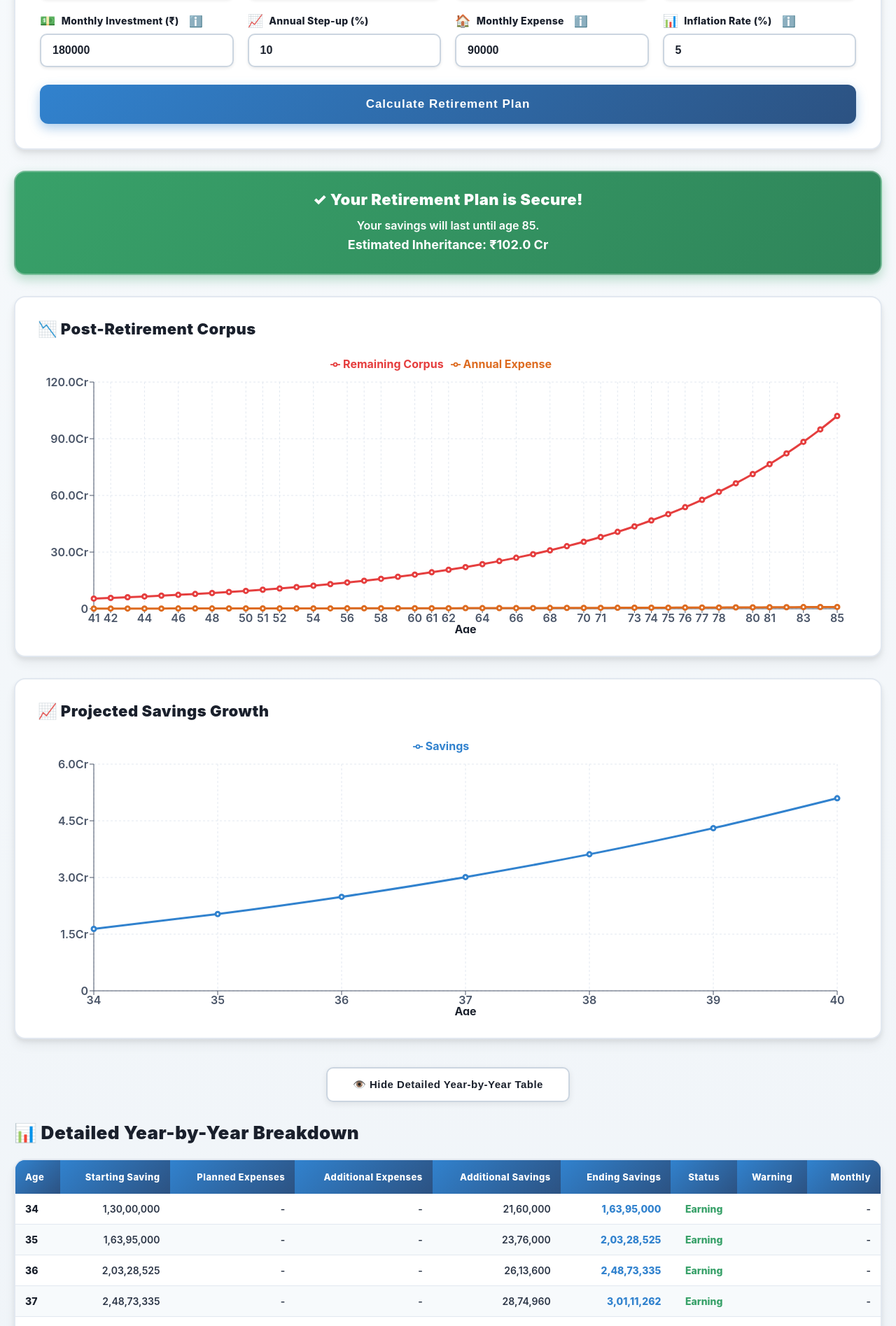
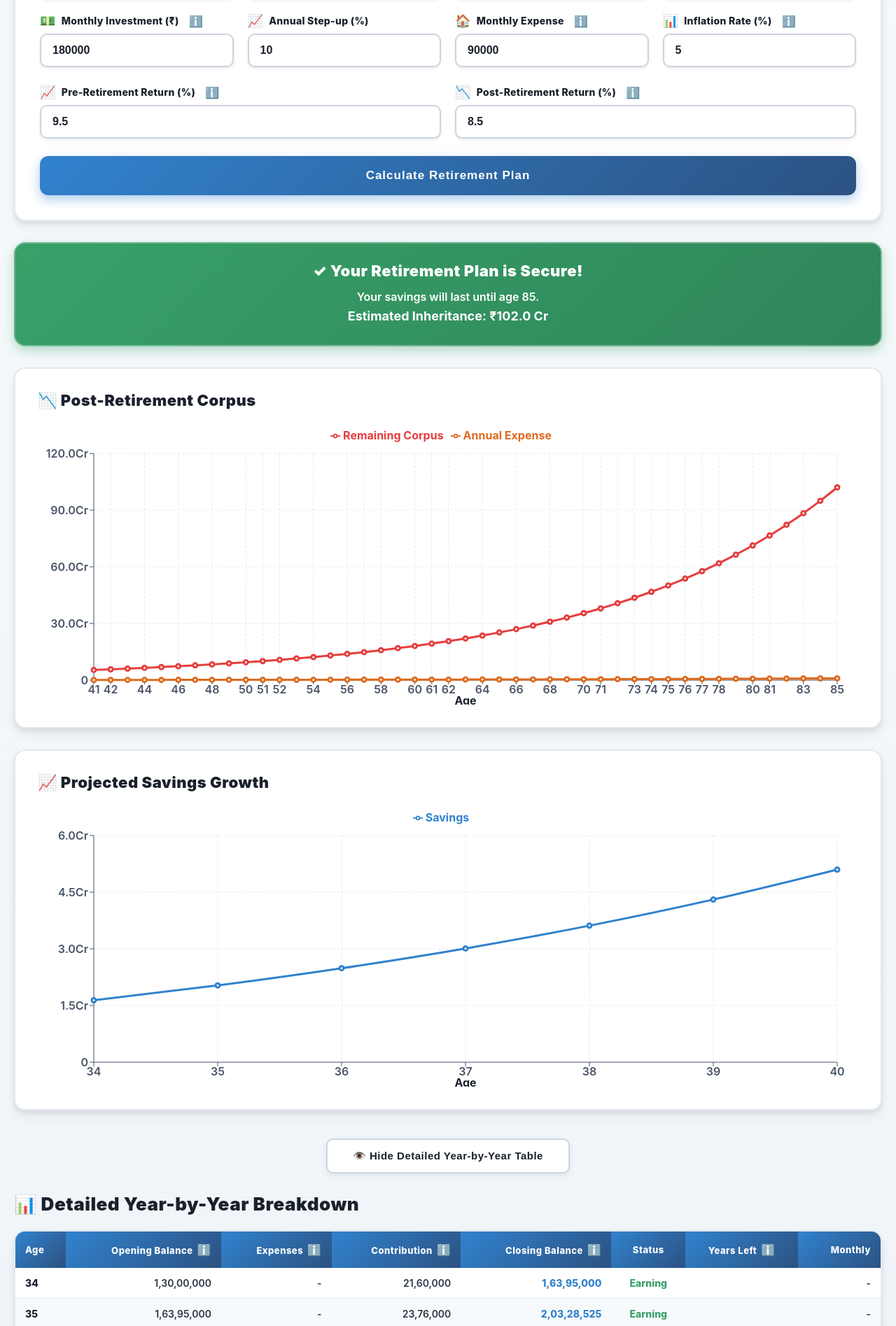
Before and after one commit to IamAKhtar/RetirementPlanner, a Next.js app: page / in a window 1280 px wide. Shown: the part 340-2235 px from the top of the page at 70% size. Built offline with nearby package versions, Linux system fonts and the light colour scheme.

Commit message:
Added choices

```diff
--- a/pages/index.js
+++ b/pages/index.js
@@ -9,7 +9,9 @@ const initialInputs = {
   monthlyInvestment: 180000,
   stepUpRate: 0.1,
   postRetirementMonthlyExpense: 90000,
-  inflationRate: 0.05
+  inflationRate: 0.05,
+  preRetirementReturn: 9.5,
+  postRetirementReturn: 8.5
 };
 
 function calculateRetirement(inputs) {
@@ -21,14 +23,16 @@ function calculateRetirement(inputs) {
     monthlyInvestment,
     stepUpRate,
     postRetirementMonthlyExpense,
-    inflationRate
+    inflationRate,
+    preRetirementReturn,
+    postRetirementReturn
   } = inputs;
 
   const yearsToWork = retirementAge - currentAge;
   const yearsAfterRetirement = expensesUntilAge - retirementAge;
 
-  const preRetirementReturn = 0.095;
-  const postRetirementReturn = 0.085;
+  const preReturnRate = preRetirementReturn / 100;
+  const postReturnRate = postRetirementReturn / 100;
 
   let savings = currentSavings;
   let investmentContribution = monthlyInvestment * 12;
@@ -46,14 +50,13 @@ function calculateRetirement(inputs) {
       investmentContribution = monthlyInvestment * 12 * stepUpFactor;
     }
 
-    savings = savings * (1 + preRetirementReturn) + investmentContribution;
+    savings = savings * (1 + preReturnRate) + investmentContribution;
     const endingSavings = savings;
 
     yearlyData.push({
       age,
       startingSavings: Math.round(startingSavings),
       plannedExpenses: 0,
-      additionalExpenses: 0,
       additionalSavings: Math.round(investmentContribution),
       endingSavings: Math.round(endingSavings),
       status: 'Earning',
@@ -76,7 +79,7 @@ function calculateRetirement(inputs) {
     annualExpense *= (1 + inflationRate);
     const monthlyExpense = Math.round(annualExpense / 12);
 
-    corpus = corpus * (1 + postRetirementReturn) - annualExpense;
+    corpus = corpus * (1 + postReturnRate) - annualExpense;
 
     let warning = '';
     if (corpus < annualExpense * 5 && corpus > 0) {
@@ -93,7 +96,6 @@ function calculateRetirement(inputs) {
       age,
       startingSavings: Math.round(startingCorpus),
       plannedExpenses: Math.round(annualExpense),
-      additionalExpenses: 0,
       additionalSavings: 0,
       endingSavings: Math.round(corpus > 0 ? corpus : 0),
       status,
@@ -270,8 +272,8 @@ export default function Home() {
       answer: "Annual Step-up is the percentage by which you increase your monthly investment each year. For example, if you invest ₹10,000/month with a 10% step-up, next year you'll invest ₹11,000/month. This accounts for salary increments and helps build a larger retirement corpus."
     },
     {
-      question: "What returns does this calculator assume?",
-      answer: "The calculator assumes 9.5% annual returns during your working years (pre-retirement) and 8.5% returns after retirement. These are conservative estimates based on historical equity and debt fund returns in India."
+      question: "What do Pre & Post Retirement Returns mean?",
+      answer: "Pre-Retirement Return is the expected annual return on your investments while you're working (typically 9.5% for balanced portfolios). Post-Retirement Return is the expected return after retirement (typically 8.5%, more conservative). You can adjust these based on your investment strategy."
     },
     {
       question: "Should I include EPF/PPF in Monthly Investment?",
@@ -501,6 +503,52 @@ export default function Home() {
             </label>
           </div>
 
+          {/* Third Row - Return Rates */}
+          <div style={{ display: 'grid', gridTemplateColumns: 'repeat(auto-fit, minmax(220px, 1fr))', gap: 20, marginBottom: 25 }}>
+            <label style={labelStyle}>
+              <span style={{ display: 'flex', alignItems: 'center', gap: '8px' }}>
+                <span style={{ fontSize: '18px' }}>📈</span> Pre-Retirement Return (%)
+                <InfoIcon
+                  tooltipId="preReturnRate"
+                  tooltipText="Expected annual return on your investments while working. Based on your investment strategy. Default: 9.5% (balanced portfolio)."
+                />
+              </span>
+              <input
+                style={inputStyle}
+                type="number"
+                name="preRetirementReturn"
+                value={inputs.preRetirementReturn}
+                min={0}
+                max={30}
+                step={0.1}
+                onChange={handleChange}
+                onFocus={(e) => { e.target.style.borderColor = '#3182ce'; e.target.style.boxShadow = '0 0 0 4px rgba(49, 130, 206, 0.15)'; }}
+                onBlur={(e) => { e.target.style.borderColor = '#cbd5e0'; e.target.style.boxShadow = '0 2px 4px rgba(0,0,0,0.08)'; }}
+              />
+            </label>
+            <label style={labelStyle}>
+              <span style={{ display: 'flex', alignItems: 'center', gap: '8px' }}>
+                <span style={{ fontSize: '18px' }}>📉</span> Post-Retirement Return (%)
+                <InfoIcon
+                  tooltipId="postReturnRate"
+                  tooltipText="Expected annual return on your investments after retirement. Usually lower and more conservative. Default: 8.5%."
+                />
+              </span>
+              <input
+                style={inputStyle}
+                type="number"
+                name="postRetirementReturn"
+                value={inputs.postRetirementReturn}
+                min={0}
+                max={30}
+                step={0.1}
+                onChange={handleChange}
+                onFocus={(e) => { e.target.style.borderColor = '#3182ce'; e.target.style.boxShadow = '0 0 0 4px rgba(49, 130, 206, 0.15)'; }}
+                onBlur={(e) => { e.target.style.borderColor = '#cbd5e0'; e.target.style.boxShadow = '0 2px 4px rgba(0,0,0,0.08)'; }}
+              />
+            </label>
+          </div>
+
           {/* Calculate Button */}
           <button
             onClick={recalculate}
@@ -708,13 +756,42 @@ export default function Home() {
                 }}>
                   <tr style={{ background: 'linear-gradient(135deg, #3182ce 0%, #2c5282 100%)', color: 'white' }}>
                     <th style={{ padding: '16px 14px', textAlign: 'left', fontWeight: '800', fontSize: '13px', position: 'sticky', top: 0, background: 'linear-gradient(135deg, #3182ce 0%, #2c5282 100%)', letterSpacing: '0.5px' }}>Age</th>
-                    <th style={{ padding: '16px 14px', textAlign: 'right', fontWeight: '800', fontSize: '13px', position: 'sticky', top: 0, background: 'linear-gradient(135deg, #3182ce 0%, #2c5282 100%)', letterSpacing: '0.5px' }}>Starting Saving</th>
-                    <th style={{ padding: '16px 14px', textAlign: 'right', fontWeight: '800', fontSize: '13px', position: 'sticky', top: 0, background: 'linear-gradient(135deg, #3182ce 0%, #2c5282 100%)', letterSpacing: '0.5px' }}>Planned Expenses</th>
-                    <th style={{ padding: '16px 14px', textAlign: 'right', fontWeight: '800', fontSize: '13px', position: 'sticky', top: 0, background: 'linear-gradient(135deg, #3182ce 0%, #2c5282 100%)', letterSpacing: '0.5px' }}>Additional Expenses</th>
-                    <th style={{ padding: '16px 14px', textAlign: 'right', fontWeight: '800', fontSize: '13px', position: 'sticky', top: 0, background: 'linear-gradient(135deg, #3182ce 0%, #2c5282 100%)', letterSpacing: '0.5px' }}>Additional Savings</th>
-                    <th style={{ padding: '16px 14px', textAlign: 'right', fontWeight: '800', fontSize: '13px', position: 'sticky', top: 0, background: 'linear-gradient(135deg, #3182ce 0%, #2c5282 100%)', letterSpacing: '0.5px' }}>Ending Savings</th>
+                    <th style={{ padding: '16px 14px', textAlign: 'right', fontWeight: '800', fontSize: '13px', position: 'sticky', top: 0, background: 'linear-gradient(135deg, #3182ce 0%, #2c5282 100%)', letterSpacing: '0.5px' }}>
+                      Opening Balance
+                      <InfoIcon
+                        tooltipId="openingBalance"
+                        tooltipText="Starting savings balance for this year"
+                      />
+                    </th>
+                    <th style={{ padding: '16px 14px', textAlign: 'right', fontWeight: '800', fontSize: '13px', position: 'sticky', top: 0, background: 'linear-gradient(135deg, #3182ce 0%, #2c5282 100%)', letterSpacing: '0.5px' }}>
+                      Expenses
+                      <InfoIcon
+                        tooltipId="expensesCol"
+                        tooltipText="Annual living expenses (adjusted for inflation)"
+                      />
+                    </th>
+                    <th style={{ padding: '16px 14px', textAlign: 'right', fontWeight: '800', fontSize: '13px', position: 'sticky', top: 0, background: 'linear-gradient(135deg, #3182ce 0%, #2c5282 100%)', letterSpacing: '0.5px' }}>
+                      Contribution
+                      <InfoIcon
+                        tooltipId="contribution"
+                        tooltipText="Amount added via new savings/investment"
+                      />
+                    </th>
+                    <th style={{ padding: '16px 14px', textAlign: 'right', fontWeight: '800', fontSize: '13px', position: 'sticky', top: 0, background: 'linear-gradient(135deg, #3182ce 0%, #2c5282 100%)', letterSpacing: '0.5px' }}>
+                      Closing Balance
+                      <InfoIcon
+                        tooltipId="closingBalance"
+                        tooltipText="Final savings balance for this year"
+                      />
+                    </th>
                     <th style={{ padding: '16px 14px', textAlign: 'center', fontWeight: '800', fontSize: '13px', position: 'sticky', top: 0, background: 'linear-gradient(135deg, #3182ce 0%, #2c5282 100%)', letterSpacing: '0.5px' }}>Status</th>
-                    <th style={{ padding: '16px 14px', textAlign: 'center', fontWeight: '800', fontSize: '13px', position: 'sticky', top: 0, background: 'linear-gradient(135deg, #3182ce 0%, #2c5282 100%)', letterSpacing: '0.5px' }}>Warning</th>
+                    <th style={{ padding: '16px 14px', textAlign: 'center', fontWeight: '800', fontSize: '13px', position: 'sticky', top: 0, background: 'linear-gradient(135deg, #3182ce 0%, #2c5282 100%)', letterSpacing: '0.5px' }}>
+                      Years Left
+                      <InfoIcon
+                        tooltipId="yearsLeft"
+                        tooltipText="Approx. years until funds run out"
+                      />
+                    </th>
                     <th style={{ padding: '16px 14px', textAlign: 'right', fontWeight: '800', fontSize: '13px', position: 'sticky', top: 0, background: 'linear-gradient(135deg, #3182ce 0%, #2c5282 100%)', letterSpacing: '0.5px' }}>Monthly</th>
                   </tr>
                 </thead>
@@ -733,7 +810,6 @@ export default function Home() {
                         <td style={{ padding: '13px 14px', borderBottom: '1px solid #e2e8f0', fontWeight: '800', color: '#1a202c', fontSize: '14px' }}>{row.age}</td>
                         <td style={{ padding: '13px 14px', textAlign: 'right', borderBottom: '1px solid #e2e8f0', color: '#2d3748', fontWeight: '600', fontSize: '14px' }}>{formatINR(row.startingSavings)}</td>
                         <td style={{ padding: '13px 14px', textAlign: 'right', borderBottom: '1px solid #e2e8f0', color: '#2d3748', fontWeight: '600', fontSize: '14px' }}>{formatINR(row.plannedExpenses)}</td>
-                        <td style={{ padding: '13px 14px', textAlign: 'right', borderBottom: '1px solid #e2e8f0', color: '#2d3748', fontWeight: '600', fontSize: '14px' }}>{row.additionalExpenses > 0 ? formatINR(row.additionalExpenses) : '-'}</td>
                         <td style={{ padding: '13px 14px', textAlign: 'right', borderBottom: '1px solid #e2e8f0', color: '#2d3748', fontWeight: '600', fontSize: '14px' }}>{formatINR(row.additionalSavings)}</td>
                         <td style={{ padding: '13px 14px', textAlign: 'right', borderBottom: '1px solid #e2e8f0', fontWeight: '800', color: isRetired ? '#e53e3e' : '#3182ce', fontSize: '14px' }}>{formatINR(row.endingSavings)}</td>
                         <td style={{ padding: '13px 14px', textAlign: 'center', borderBottom: '1px solid #e2e8f0', fontWeight: '800', color: isDead ? '#e53e3e' : isRetired ? '#dd6b20' : '#38a169', fontSize: '14px' }}>{row.status}</td>
```
